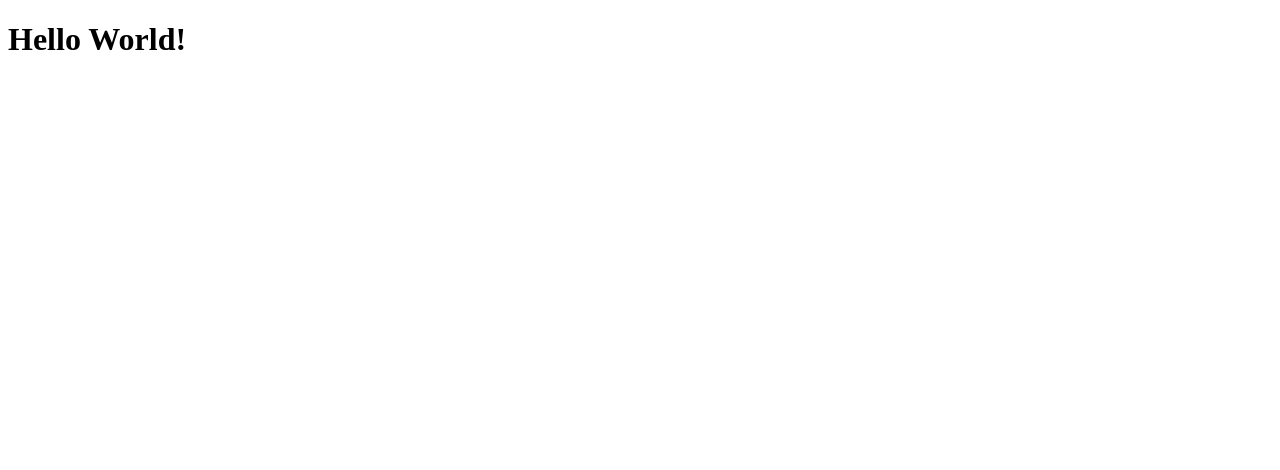
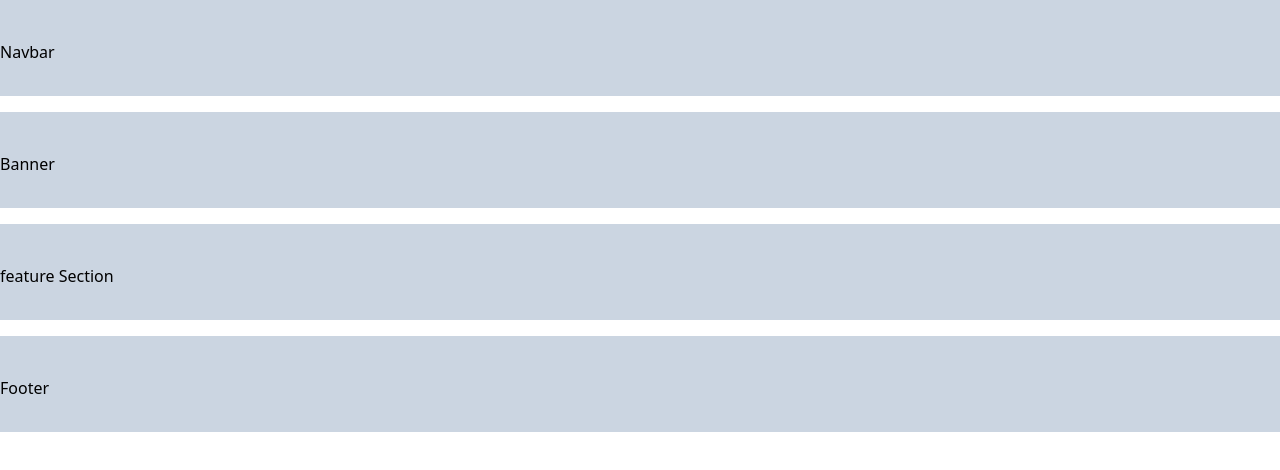
Before and after one commit to n0vemberain/MERN-stack, a plain HTML site: page Module14/index.html in a window 1280 px wide. Drawn offline with nearby package versions, Linux system fonts and the light colour scheme.

Commit message:
Tea House

```diff
--- a/Module14/index.html
+++ b/Module14/index.html
@@ -1,12 +1,15 @@
-<!DOCTYPE html>
-<html lang="en">
+<!doctype html>
+<html>
+
 <head>
     <meta charset="UTF-8">
     <meta name="viewport" content="width=device-width, initial-scale=1.0">
-    <title>Document</title>
+    <script src="https://cdn.tailwindcss.com"></script>
 </head>
-<body>
-    <h1>Hello World!</h1>
-
+<body class="space-y-4 container mx-auto">
+    <div class="h-24 bg-slate-300 pt-10">Navbar</div>
+    <div class="h-24 bg-slate-300 pt-10">Banner</div>
+    <div class="h-24 bg-slate-300 pt-10">feature Section</div>
+    <div class="h-24 bg-slate-300 pt-10">Footer</div>
 </body>
 </html>
```
Also changed, not shown: Module14/tailwind.config.js (added), 1 other file.
